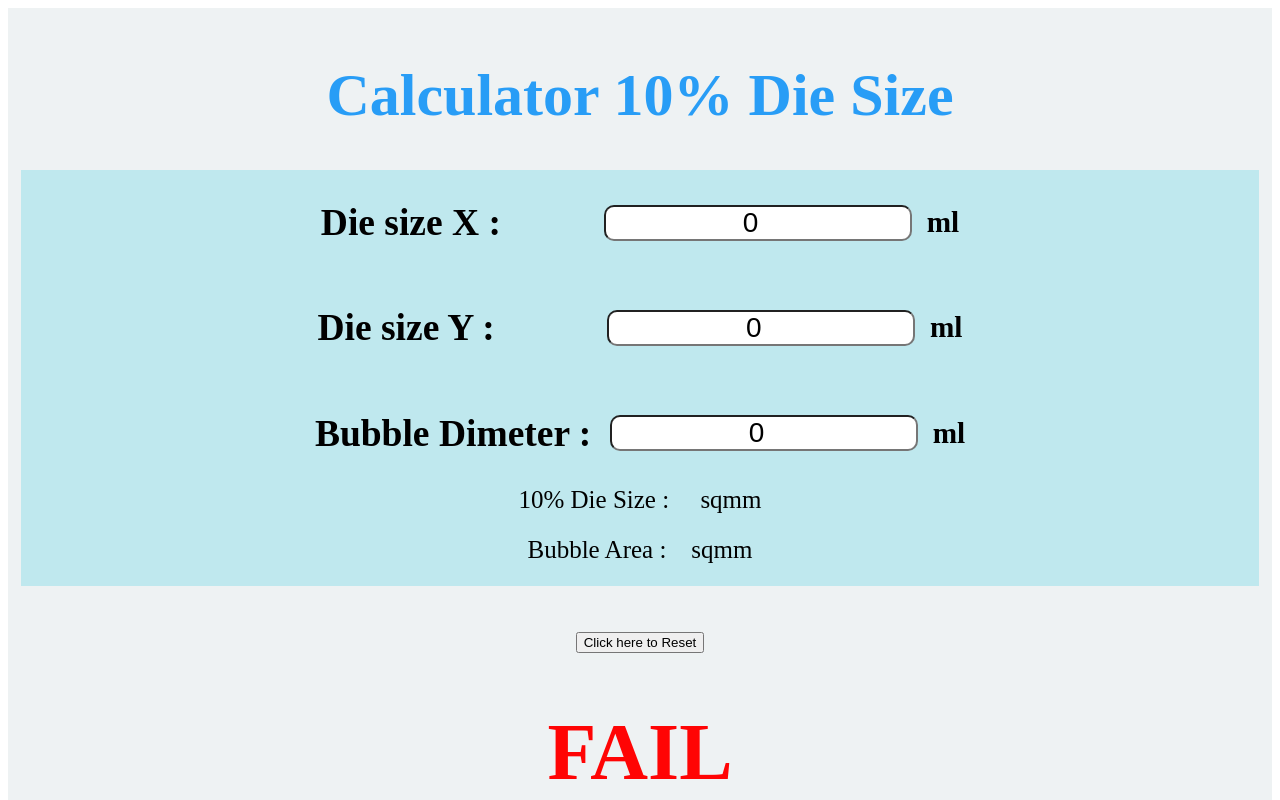
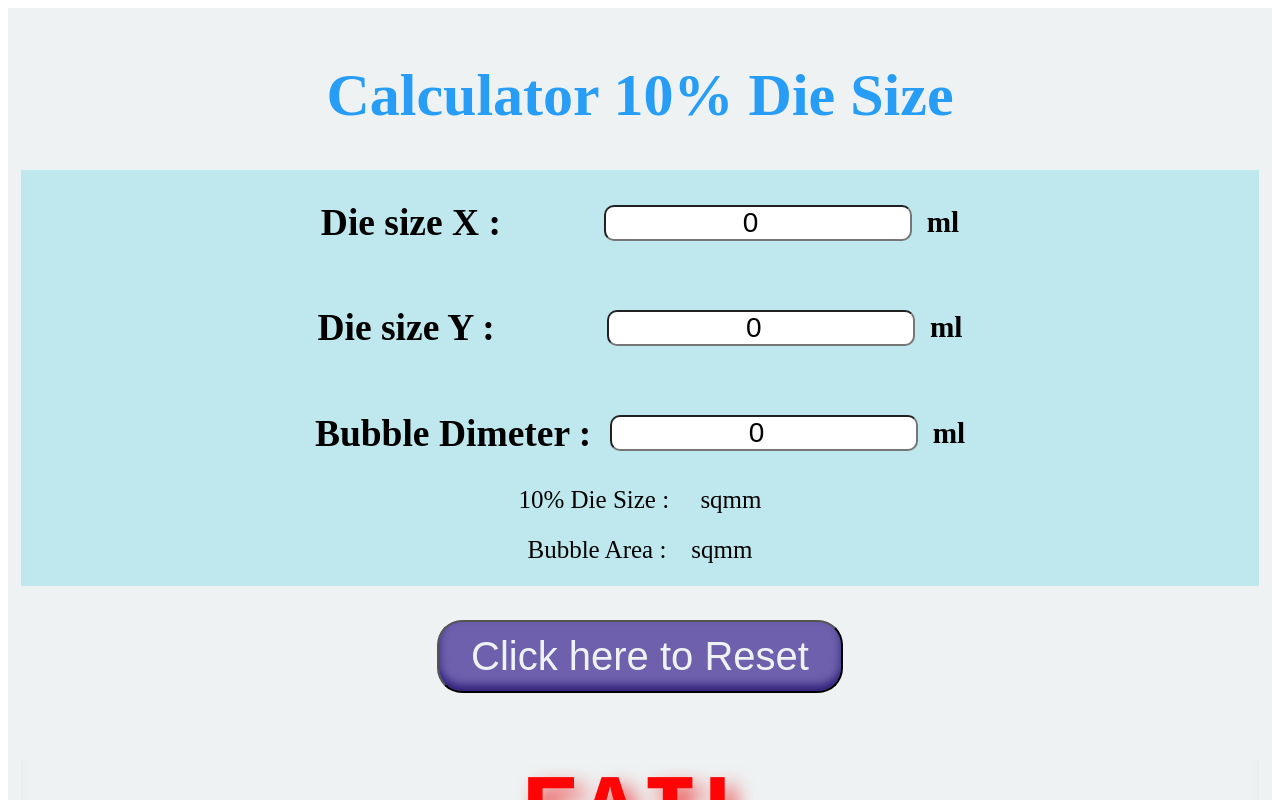
Before and after one commit to apisitball/Wafer-Mount, a Next.js app: page / in a window 1280 px wide. Shown: the top 800 px of the page. Built offline with nearby package versions, Linux system fonts and the light colour scheme.

Commit message:
Update globals.css

```diff
--- a/src/styles/globals.css
+++ b/src/styles/globals.css
@@ -27,14 +27,22 @@
 
 }
 .fontGreen {
-  font-size: 80px;
+  font-size: 100px;
+  font-family: Courier, monospace;
+  font-weight: bold;
   background-color: #eef2f3;
   color: #09a11d;
+  box-shadow: rgba(0, 0, 0, 0.35) 0px -50px 36px -28px inset;
+  text-shadow: 0.1em 0.1em 0.2em #74e283;
 }
 .fontRed {
-  font-size:80px;
+  font-size:100px;
+  font-weight: bold;
+  font-family: Courier, monospace;
   background-color: #eef2f3;
   color: #ff0404;
+  box-shadow: rgba(0, 0, 0, 0.35) 0px -50px 36px -28px inset;
+  text-shadow: 0.1em 0.1em 0.2em rgb(236, 66, 66)
 }
 
 .btnCal {
@@ -52,7 +60,7 @@
 .btnClear {
   height: 70px;
   width: 200px;
-  background-color: #289df6;
+  background-color: #2869f6;
   color: rgb(255, 255, 255);
   font-weight: 800;
   border-radius: 10px;
@@ -60,6 +68,11 @@
   margin: 5px;
   font-size: 25px;
 }
+.btnClear:hover{
+background-color: #59a5d1;
+color: beige;
+}
+
 .sum{
   color: black;
   font-size: 25px;
@@ -68,3 +81,59 @@
   align-items: center;
 
 }
+<!-- HTML !-->
+<button class="button-73" role="button">Button 73</button>
+
+/* CSS */
+.button-73 {
+  appearance: none;
+  background-color: #FFFFFF;
+  border-radius: 40em;
+  border-style: none;
+  box-shadow: #ADCFFF 0 -12px 6px inset;
+  box-sizing: border-box;
+  color: #000000;
+  cursor: pointer;
+  display: inline-block;
+  font-family: -apple-system,sans-serif;
+  font-size: 1.2rem;
+  font-weight: 700;
+  letter-spacing: -.24px;
+  margin: 0;
+  outline: none;
+  padding: 1rem 1.3rem;
+  quotes: auto;
+  text-align: center;
+  text-decoration: none;
+  transition: all .15s;
+  user-select: none;
+  -webkit-user-select: none;
+  touch-action: manipulation;
+  cursor: pointer;
+}
+
+.button-73:hover {
+  background-color: #FFC229;
+  box-shadow: #FF6314 0 -6px 8px inset;
+  transform: scale(1.125);
+  border-radius: 25px;
+  cursor: pointer;
+}
+
+.button-73:active {
+  transform: scale(1.025);
+  border-radius: 25px;
+  cursor: pointer;
+}
+
+@media (min-width: 768px) {
+  .button-73 {
+    font-size: 2.5rem;
+    padding: .75rem 2rem;
+    border-radius: 25px;
+    background-color: #6e60ac;
+    box-shadow: #31207a 0 -6px 8px inset;
+    color: #eef2f3;
+    cursor: pointer;
+  }
+}
```
